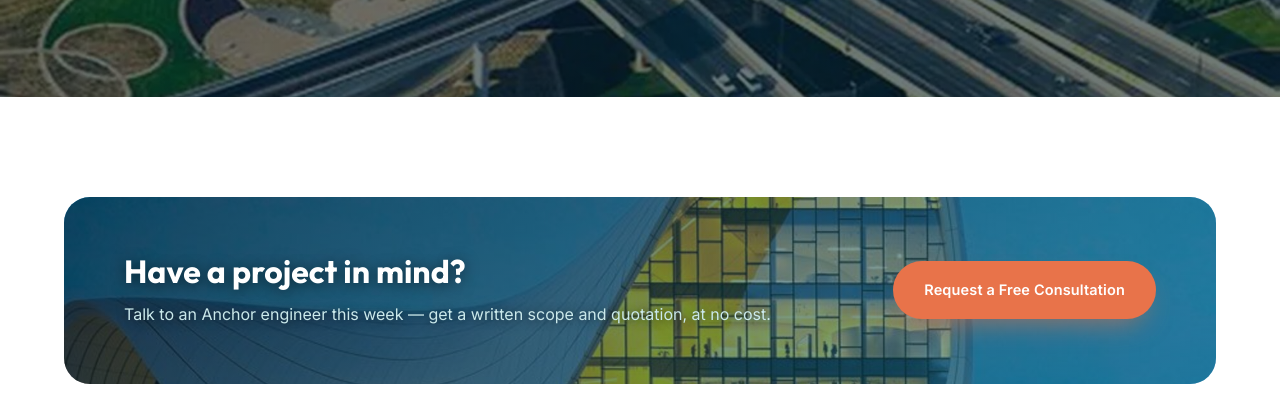
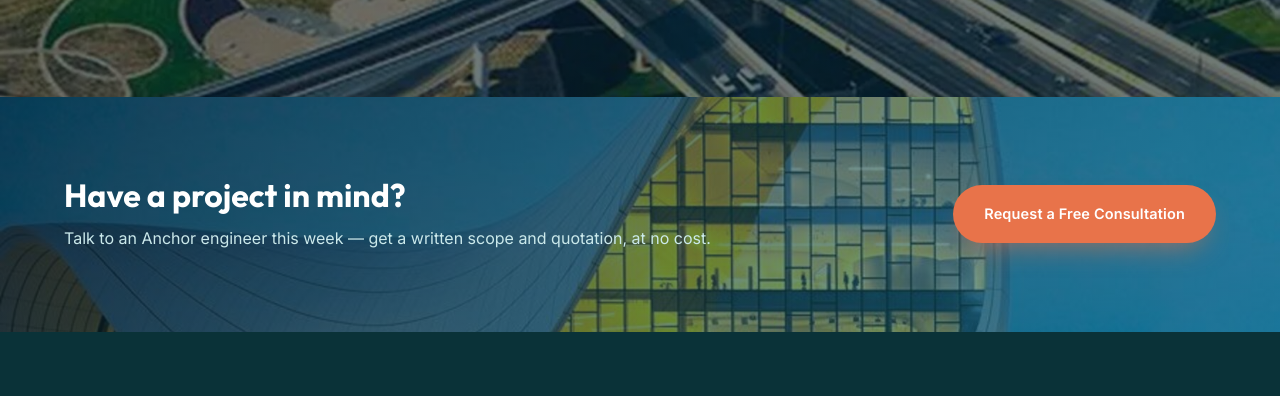
Before and after one commit to timacadde00/anchorengineeringsolutions.com, a plain HTML site: page index.html in a window 1280 px wide. Shown: the part 5052-5448 px from the top of the page. Drawn offline with Linux system fonts and the light colour scheme.

Commit message:
Add files via upload

```diff
--- a/index.html
+++ b/index.html
@@ -11,7 +11,7 @@
 <meta content="Anchor Engineering Solutions delivers civil engineering, structural design, construction management and site supervision built on strength, precision and trust. Request a free consultation today." data-en="Anchor Engineering Solutions delivers civil engineering, structural design, construction management and site supervision built on strength, precision and trust. Request a free consultation today." data-so="Anchor Engineering Solutions waxay bixisaa injineeringga rayidka, naqshadaynta qaab-dhismeedka, maamulka dhismaha iyo kormeerka goobta oo ku dhisan xoog, sax-sanaan iyo kalsooni. Maanta codso la-talin bilaash ah." name="description"/>
 <link href="https://fonts.googleapis.com" rel="preconnect"/>
 <link href="https://fonts.googleapis.com/css2?family=Outfit:wght@500;600;700;800&amp;family=Inter:wght@400;500;600;700&amp;family=IBM+Plex+Mono:wght@500;600&amp;display=swap" rel="stylesheet"/>
-<link href="style.css?v=8" rel="stylesheet"/>
+<link href="style.css?v=9" rel="stylesheet"/>
 </head>
 <body>
 <!-- ============ HEADER ============ -->
@@ -248,9 +248,9 @@
 </div>
 </section>
 <!-- ============ CTA ============ -->
-<section class="section">
+<section class="cta-section-photo" style="background-image:url('bg-architect-desk.jpg');">
 <div class="container">
-<div class="cta-banner cta-photo" style="background-image:url('bg-architect-desk.jpg');">
+<div class="cta-banner">
 <div>
 <h2 data-en="Have a project in mind?" data-so="Mashruuc ma qorsheysay?">Have a project in mind?</h2>
 <p data-en="Talk to an Anchor engineer this week — get a written scope and quotation, at no cost." data-so="La hadal injineer Anchor toddobaadkan — hel baaxad qoran iyo qiimeyn, iyada oo bilaash ah.">Talk to an Anchor engineer this week — get a written scope and quotation, at no cost.</p>
@@ -317,6 +317,6 @@
 <button class="back-to-top" aria-label="Back to top" type="button">
 <svg viewBox="0 0 24 24" fill="none" stroke="currentColor" stroke-width="2" stroke-linecap="round" stroke-linejoin="round"><line x1="12" y1="19" x2="12" y2="5"></line><polyline points="5 12 12 5 19 12"></polyline></svg>
 </button>
-<script src="script.js?v=8"></script>
+<script src="script.js?v=9"></script>
 </body>
 </html>
--- a/style.css
+++ b/style.css
@@ -485,3 +485,9 @@ button{ font-family:inherit; cursor:pointer; }
 .section-navy.section-photo .quote,
 .cta-banner.cta-photo p{ text-shadow:0 1px 10px rgba(0,0,0,.5); }
 .work-strip.section-photo .strip-link{ text-shadow:0 1px 8px rgba(0,0,0,.5); }
+
+/* ---------- Full-bleed CTA section (photo reaches edges) ---------- */
+.cta-section-photo{ position:relative; background-size:cover; background-position:center; padding:80px 0; overflow:hidden; }
+.cta-section-photo::before{ content:""; position:absolute; inset:0; background:linear-gradient(120deg, rgba(8,26,32,.68), rgba(16,107,120,.55)); }
+.cta-section-photo .container{ position:relative; z-index:1; }
+.cta-section-photo .cta-banner{ background:none; padding:0; border-radius:0; box-shadow:none; }
```
Also changed, not shown: about.html (+2 -2 lines), contact.html (+2 -2 lines), news-bosaso-bridge-complete.html (+2 -2 lines), news-coastal-heights-topout.html (+2 -2 lines), news-structural-inspection-signs.html (+2 -2 lines), news.html (+2 -2 lines), project-apartments-mogadishu.html (+2 -2 lines), projects.html (+2 -2 lines), services.html (+2 -2 lines).
